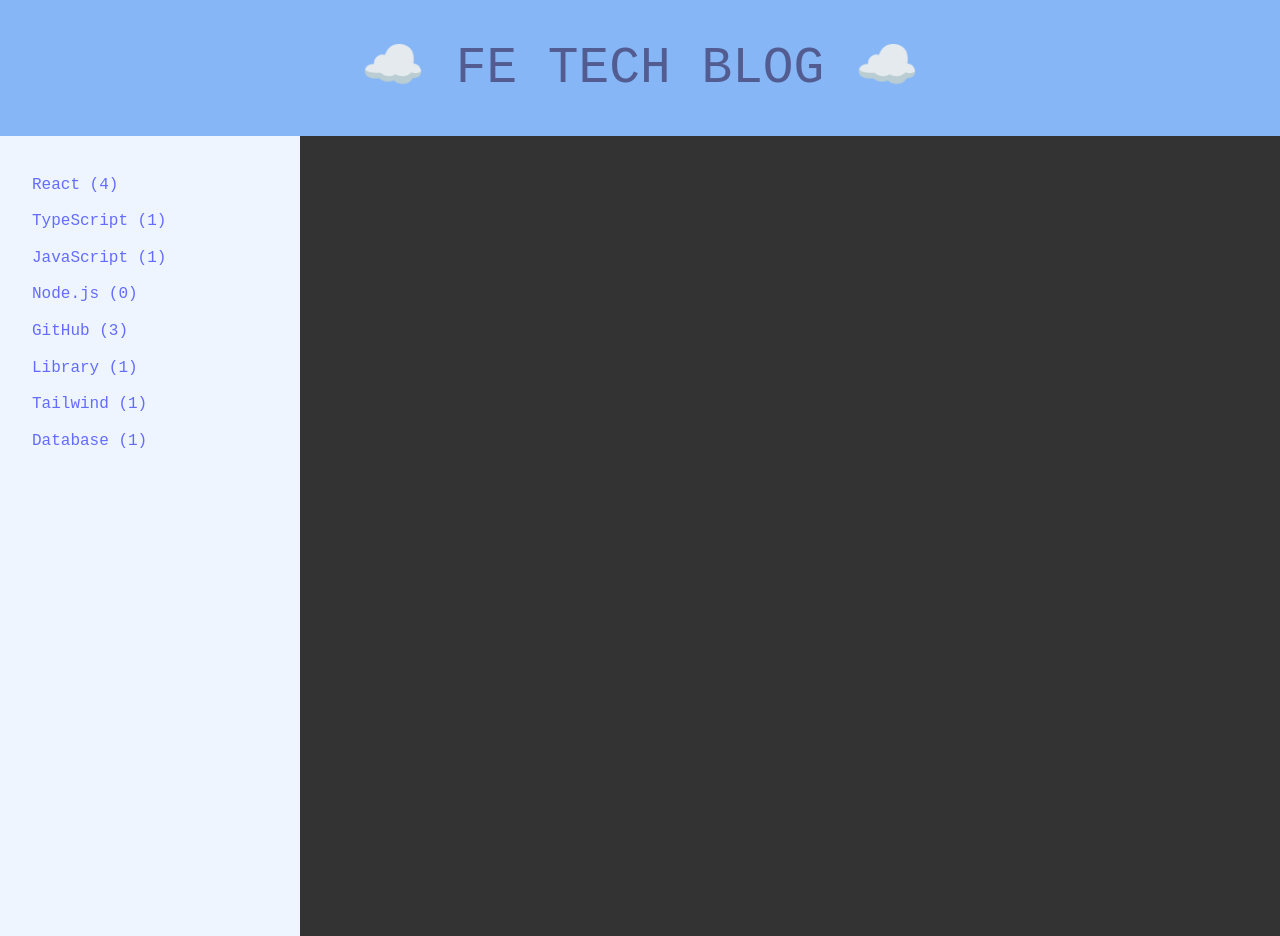
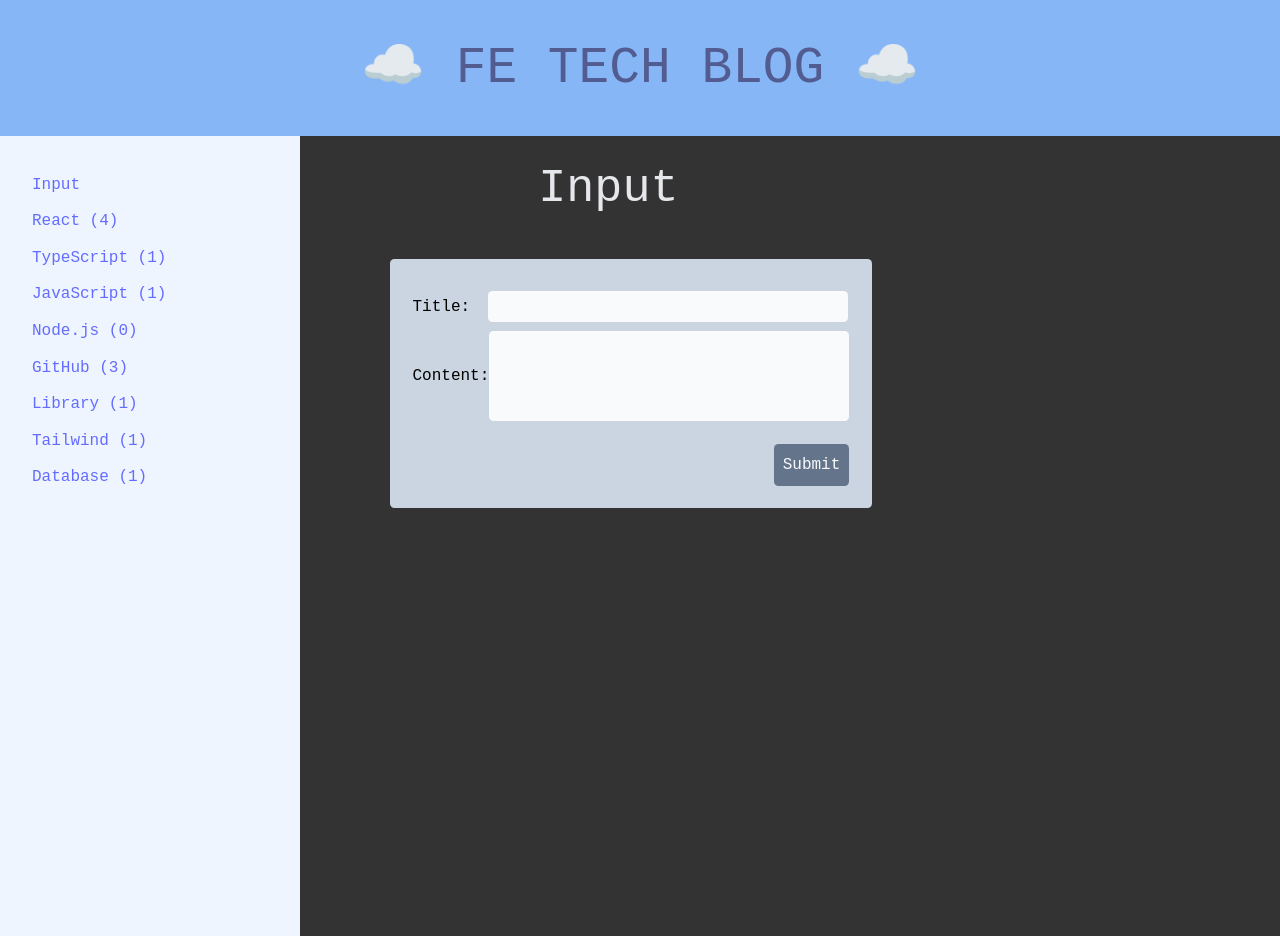
Before and after one commit to lenayoo/lena-archive, a React (Vite) app: page /inputcontainer in a window 1280 px wide. Built offline with nearby package versions, Linux system fonts and the light colour scheme.

Commit message:
add input box only editing css and it took all my time

```diff
--- a/src/App.tsx
+++ b/src/App.tsx
@@ -9,6 +9,7 @@ import Tailwind from "./Pages/Tailwind";
 import Database from "./Pages/Database";
 import "./App.css";
 import "./output.css";
+import InputContainer from "./Pages/InputContainer";
 
 function App() {
   return (
@@ -19,6 +20,9 @@ function App() {
       <div className="main">
         <div className="navbar">
           <ul>
+            <li>
+              <Link to="/inputcontainer">Input</Link>
+            </li>
             <li>
               <Link to="/react">React (4)</Link>
             </li>
@@ -47,6 +51,7 @@ function App() {
         </div>
         <div className="content">
           <Routes>
+            <Route path="/inputcontainer" element={<InputContainer />} />
             <Route path="/react" element={<React />} />
             <Route path="/typescript" element={<Typescript />} />
             <Route path="/javascript" element={<Javascript />} />
--- /dev/null
+++ b/src/Pages/InputContainer.tsx
@@ -0,0 +1,34 @@
+import Header from "../Components/Header";
+
+const InputContainer = () => {
+  return (
+    <div className="ml-10">
+      <Header headerTitle="Input" />
+      <form className="flex flex-col justify-center ml-10 p-5 rounded bg-slate-300 text-black">
+        <label>
+          Title:
+          <input
+            className="ml-4 mt-2 w-80 h-7 rounded bg-slate-50"
+            type="text"
+            name="title"
+          />
+        </label>
+        <label>
+          Content:
+          <input
+            className="mt-2 rounded w-80 h-20 bg-slate-50"
+            type="text"
+            name="content"
+          />
+        </label>
+        <input
+          className="mt-5 bg-slate-500 p-2 rounded text-slate-50 hover:bg-slate-400 hover:text-slate-100 cursor-pointer self-end"
+          type="submit"
+          value="Submit"
+        />
+      </form>
+    </div>
+  );
+};
+
+export default InputContainer;
```
